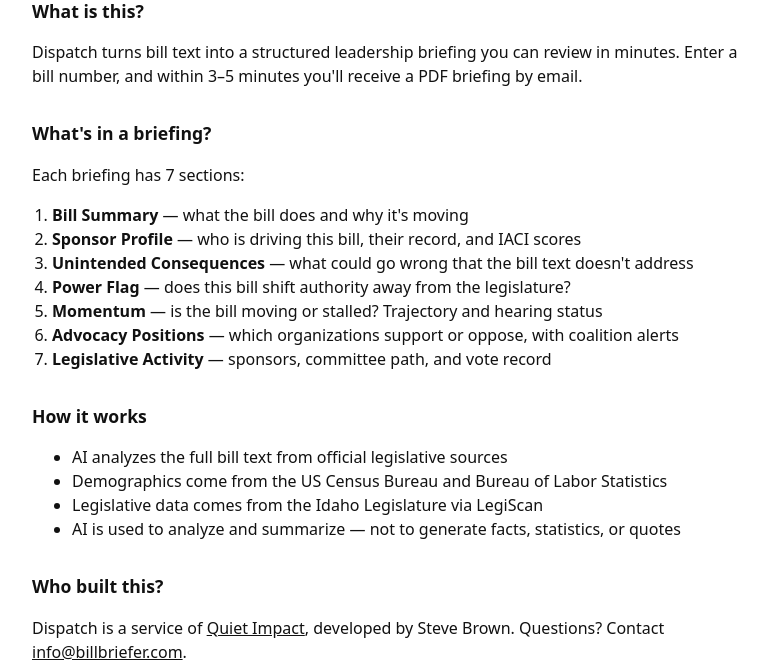
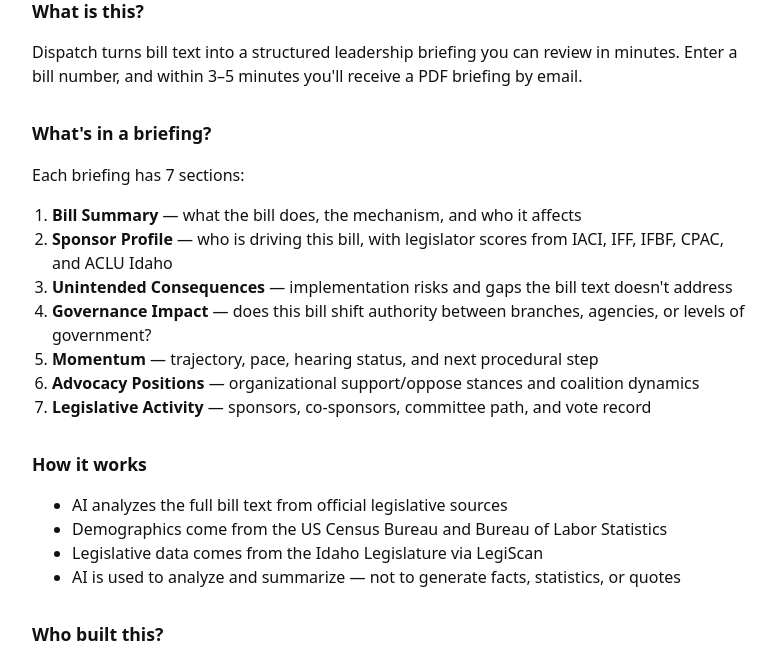
Before and after one commit to BillBrieferServer/dispatch, a FastAPI app: page /about in a window 1280 px wide. Shown: the part 130-792 px from the top of the page, without its empty margins (248-1024 px from the left). Run offline with FastAPI, Linux system fonts and the light colour scheme; parts of the project's set-up code (start-up, migrations or seed data) failed here and were passed over.

Commit message:
Update About page section descriptions to match Dispatch briefer structure

```diff
--- a/templates/about.html
+++ b/templates/about.html
@@ -15,13 +15,13 @@
     <h2 style="font-size:1.1em;margin-top:32px;">What's in a briefing?</h2>
     <p>Each briefing has 7 sections:</p>
     <ol style="padding-left:20px;">
-      <li><strong>Bill Summary</strong> &mdash; what the bill does and why it's moving</li>
-      <li><strong>Sponsor Profile</strong> &mdash; who is driving this bill, their record, and IACI scores</li>
-      <li><strong>Unintended Consequences</strong> &mdash; what could go wrong that the bill text doesn't address</li>
-      <li><strong>Power Flag</strong> &mdash; does this bill shift authority away from the legislature?</li>
-      <li><strong>Momentum</strong> &mdash; is the bill moving or stalled? Trajectory and hearing status</li>
-      <li><strong>Advocacy Positions</strong> &mdash; which organizations support or oppose, with coalition alerts</li>
-      <li><strong>Legislative Activity</strong> &mdash; sponsors, committee path, and vote record</li>
+      <li><strong>Bill Summary</strong> &mdash; what the bill does, the mechanism, and who it affects</li>
+      <li><strong>Sponsor Profile</strong> &mdash; who is driving this bill, with legislator scores from IACI, IFF, IFBF, CPAC, and ACLU Idaho</li>
+      <li><strong>Unintended Consequences</strong> &mdash; implementation risks and gaps the bill text doesn't address</li>
+      <li><strong>Governance Impact</strong> &mdash; does this bill shift authority between branches, agencies, or levels of government?</li>
+      <li><strong>Momentum</strong> &mdash; trajectory, pace, hearing status, and next procedural step</li>
+      <li><strong>Advocacy Positions</strong> &mdash; organizational support/oppose stances and coalition dynamics</li>
+      <li><strong>Legislative Activity</strong> &mdash; sponsors, co-sponsors, committee path, and vote record</li>
     </ol>
 
     <h2 style="font-size:1.1em;margin-top:32px;">How it works</h2>
```
